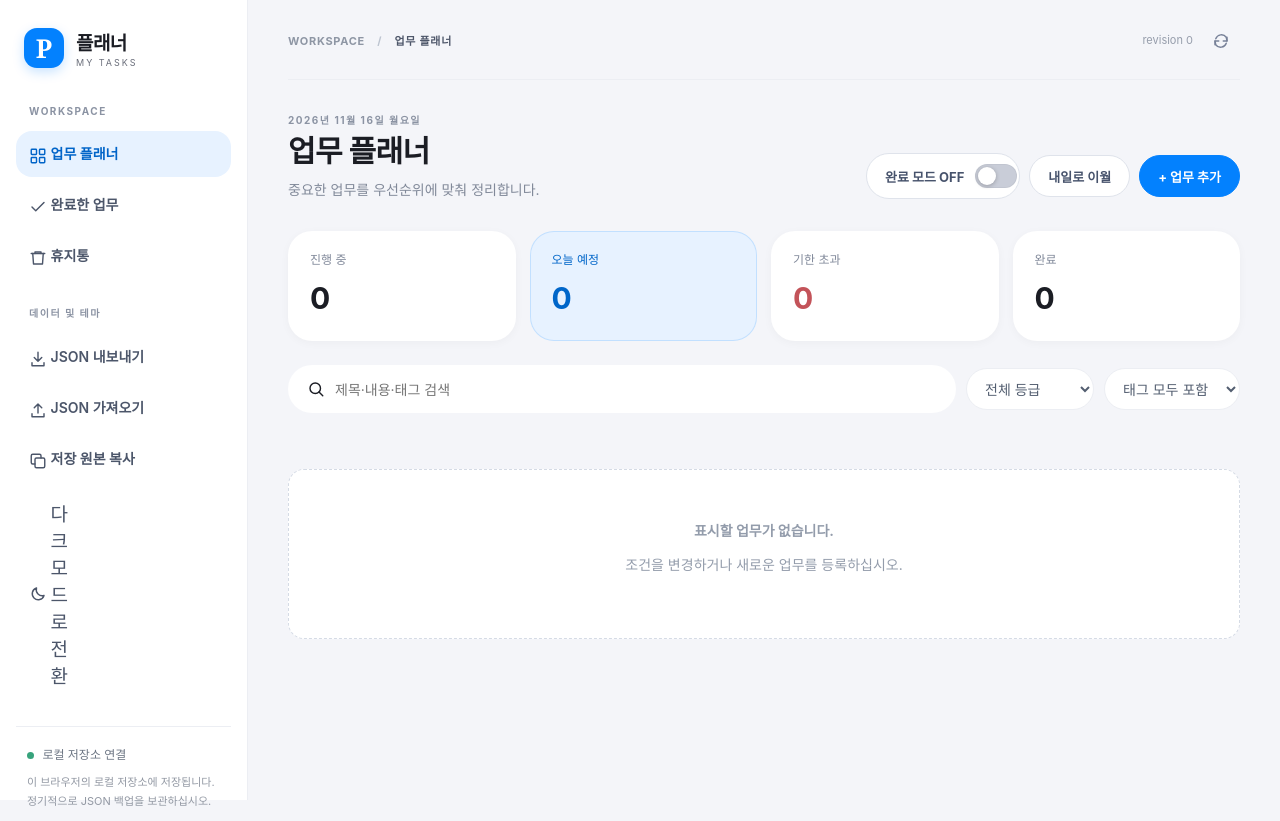
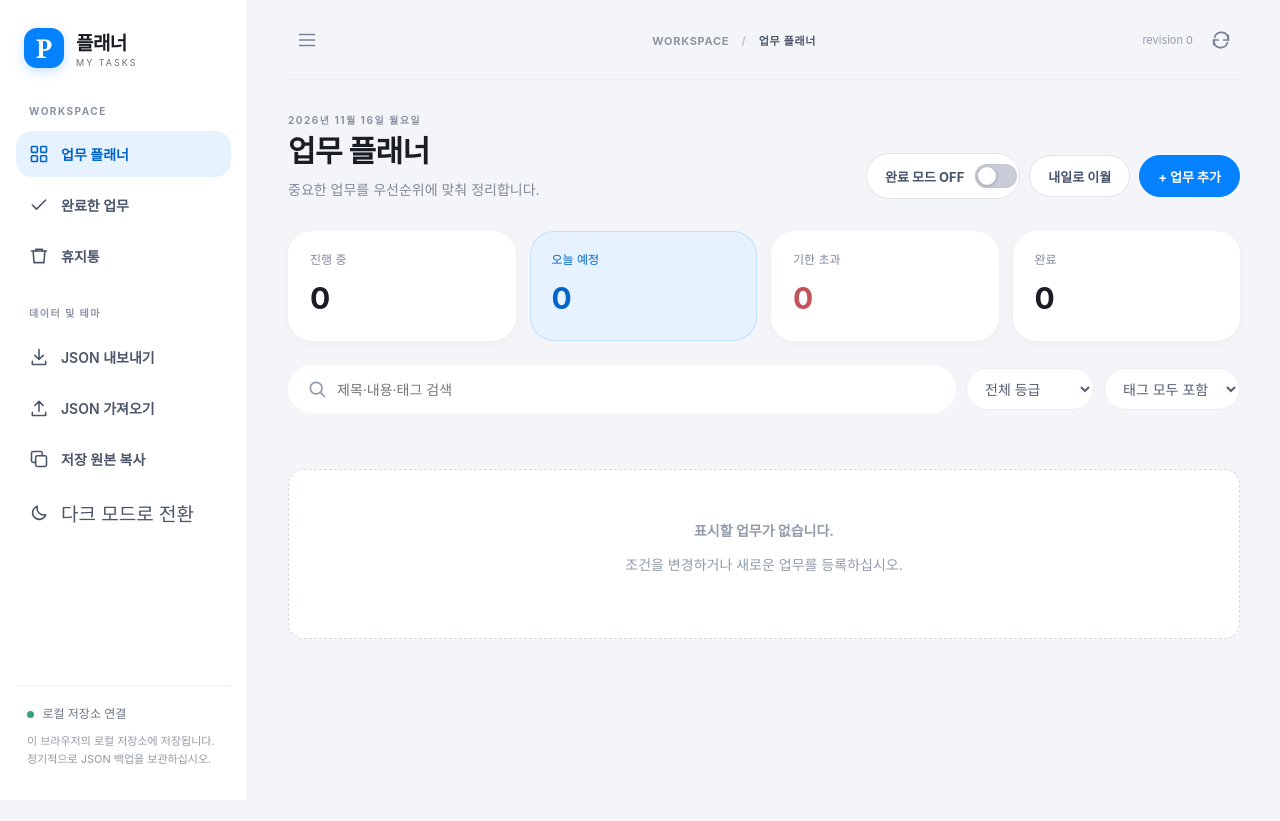
Before and after one commit to muns5965/planner-web, a website with bundled scripts: page index.html in a window 1280 px wide. After the commit the page ends 800 px from the top, so only its background shows below. Built offline with nearby package versions, Linux system fonts and the light colour scheme.

Commit message:
style(ui): align inline SVG navigation icons across mobile and desktop

```diff
--- a/src/styles.css
+++ b/src/styles.css
@@ -234,3 +234,15 @@ body.dark #completion-mode[aria-pressed="true"]::before{background:var(--brand)}
   body.dark .logic-chip{background:var(--brand-soft);color:#B8D8FF}
   body.dark .reset-chip{background:#451D22;color:#FFB0B6}
 }
+
+
+/* Unify SVG navigation with the mockup's outline icon language. */
+.side-link{display:flex;align-items:center;gap:12px}
+.side-link .nav-svg{width:20px;height:20px;flex-shrink:0}
+.side-link #theme-label{display:inline;min-width:0;width:auto}
+.mobile-dock-item .nav-svg{width:21px;height:21px}
+.icon-btn{display:inline-grid;place-items:center}
+.icon-btn .nav-svg{width:22px;height:22px}
+.search-field .nav-svg{width:20px;height:20px;color:#8C96A8}
+body.dark .search-field .nav-svg{color:#A7ABB7}
+@media(max-width:760px){.mobile-dock-item .nav-svg{flex-shrink:0}}
```
